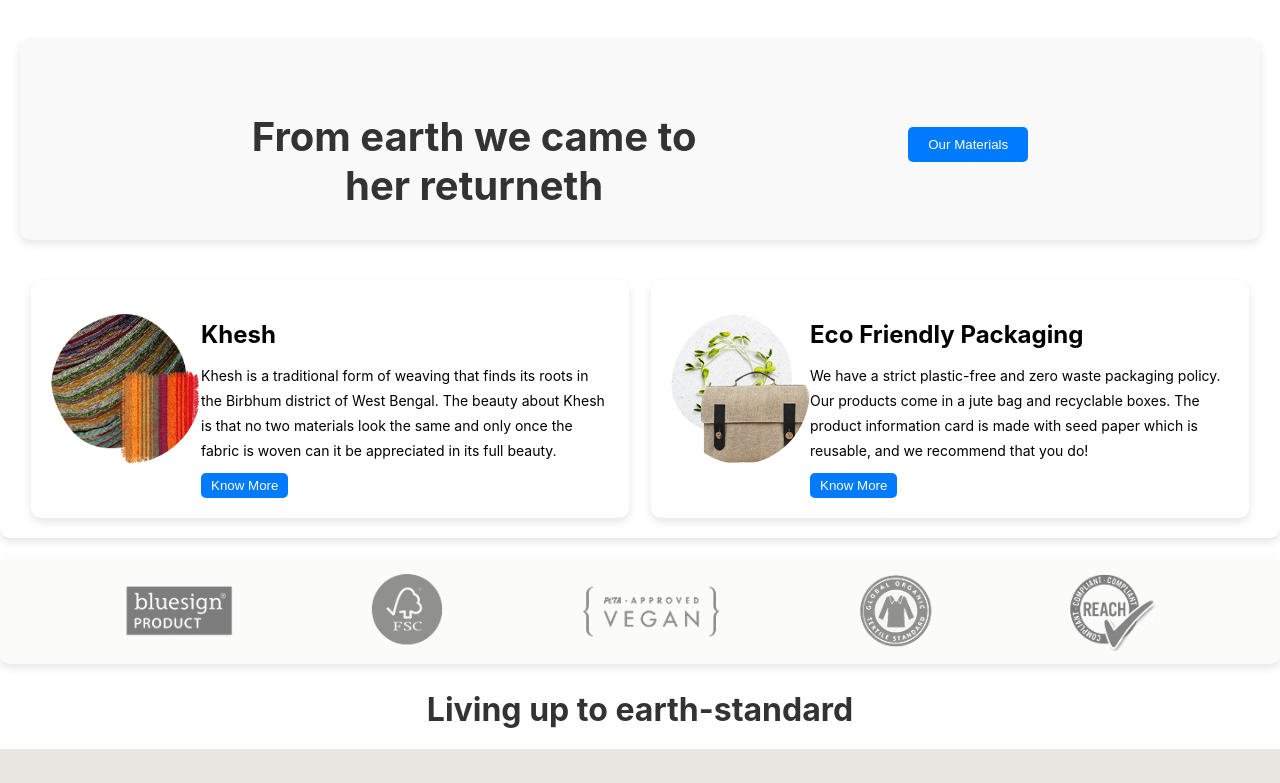
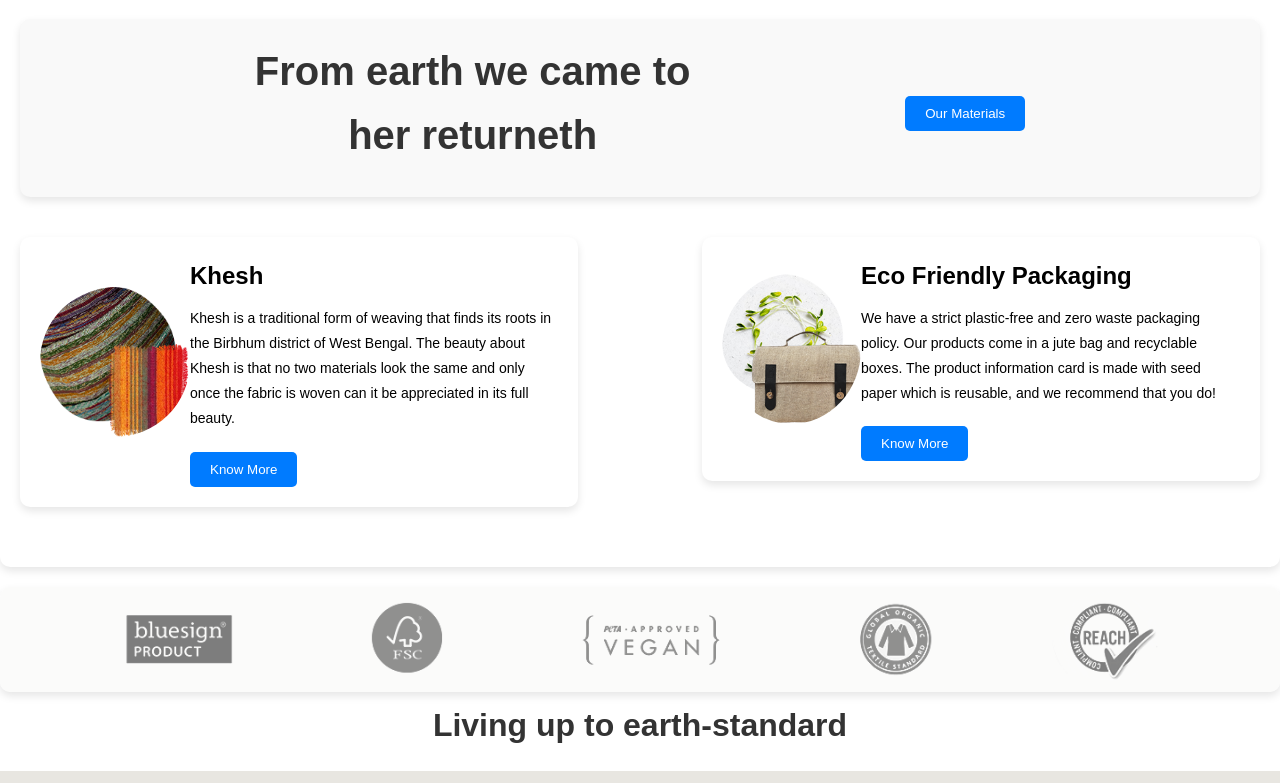
Before and after one commit to Kzv29/client, a React (Create React App) app: page / in a window 1280 px wide. Shown: the part 1777-2560 px from the top of the page. Built offline with nearby package versions, Linux system fonts and the light colour scheme.

Commit message:
product.css

```diff
--- a/src/components/Product/product.css
+++ b/src/components/Product/product.css
@@ -1,3 +1,27 @@
+
+* {
+  margin: 0;
+  padding: 0;
+  box-sizing: border-box;
+}
+
+body {
+  font-family: Arial, sans-serif;
+  line-height: 1.6;
+}
+
+
+h1 {
+  margin-bottom: 20px;
+  color: #333;
+}
+
+h4 {
+  margin-bottom: 10px;
+  color: #333;
+}
+
+/* Container Styles */
 .product-container {
   background-color: #fff;
   padding: 20px;
@@ -5,19 +29,33 @@
   text-align: center;
   border-radius: 10px;
 }
+
 .material-container {
-    display: flex;
-    flex-direction: row;
-    justify-content: space-around;
+  display: flex;
+  flex-direction: row;
+  justify-content: space-around;
+  margin-bottom: 40px;
 }
 
-h1 {
-  margin-bottom: 20px;
-  color: #333;
+.text {
+  display: flex;
+  align-content: space-between;
+  align-items: center;
+  justify-content: space-evenly;
 }
 
-.shop-now {
-  margin-bottom: 20px;
+.material {
+  background-color: #f9f9f9;
+  padding: 20px;
+  border-radius: 10px;
+  box-shadow: 0 4px 8px rgba(0, 0, 0, 0.1);
+  margin-bottom: 40px;
+}
+
+.material button,
+.shop-now,
+.B-knowmore {
+  margin-top: 10px;
   padding: 10px 20px;
   background-color: #007bff;
   color: #fff;
@@ -26,10 +64,13 @@ h1 {
   border-radius: 5px;
 }
 
-.shop-now:hover {
+.material button:hover,
+.shop-now:hover,
+.B-knowmore:hover {
   background-color: #0056b3;
 }
 
+/* Grid Styles */
 .bags-grid {
   display: grid;
   grid-template-columns: repeat(3, 1fr);
@@ -49,40 +90,7 @@ h1 {
   transform: scale(0.95);
   box-shadow: 3px 3px 20px -7px rgba(0, 0, 0, 1.56) inset;
 }
-.material {
-  background-color: #f9f9f9;
-  padding: 20px;
-  border-radius: 10px;
-  box-shadow: 0 4px 8px rgba(0, 0, 0, 0.1);
-  margin-bottom: 40px;
-}
 
-.material h4 {
-  margin-bottom: 10px;
-  color: #333;
-
-}
-.text{
-      display: flex;
-    align-content: space-between;
-    align-items: center;
-    justify-content: space-evenly;
-}
-
-.material button {
-  margin-top: 10px;
-  padding: 10px 20px;
-  background-color: #007bff;
-  color: #fff;
-  border: none;
-  cursor: pointer;
-  border-radius: 5px;
-}
-
-.material button:hover {
-  background-color: #0056b3;
-}
-`
 .material-container {
   display: flex;
   justify-content: space-between;
@@ -94,7 +102,6 @@ h1 {
 .eco {
   text-align: left;
   display: flex;
-
   align-items: center;
   width: 45%;
   background-color: #fff;
@@ -126,20 +133,6 @@ h1 {
   margin-bottom: 10px;
 }
 
-.B-knowmore {
-  align-items: center;
-  padding: 5px 10px;
-  background-color: #007bff;
-  color: #fff;
-  border: none;
-  cursor: pointer;
-  border-radius: 5px;
-}
-
-.B-knowmore:hover {
-  background-color: #0056b3;
-}
-
 .certificate {
   text-align: center;
   margin-top: 20px;
@@ -147,7 +140,58 @@ h1 {
 
 .certificate img {
   width: 100%;
-
   border-radius: 10px;
   box-shadow: 0 4px 8px rgba(0, 0, 0, 0.1);
 }
+
+/* Responsive Media Queries */
+@media (max-width: 768px) {
+  .bags-grid {
+    grid-template-columns: repeat(2, 1fr);
+  }
+
+  .material-container {
+    flex-direction: column;
+    align-items: center;
+  }
+
+  .khesh,
+  .eco {
+    width: 80%;
+    margin-bottom: 20px;
+  }
+}
+
+@media (max-width: 480px) {
+  h1 {
+    font-size: 1.5em;
+  }
+
+  .bags-grid {
+    grid-template-columns: 1fr;
+  }
+
+  .product-container {
+    padding: 10px;
+  }
+
+  .material-container {
+    flex-direction: column;
+    align-items: center;
+  }
+
+  .khesh,
+  .eco {
+    width: 100%;
+    margin-bottom: 20px;
+  }
+
+  .material {
+    padding: 10px;
+  }
+
+  .shop-now,
+  .B-knowmore {
+    padding: 8px 16px;
+  }
+}
```
